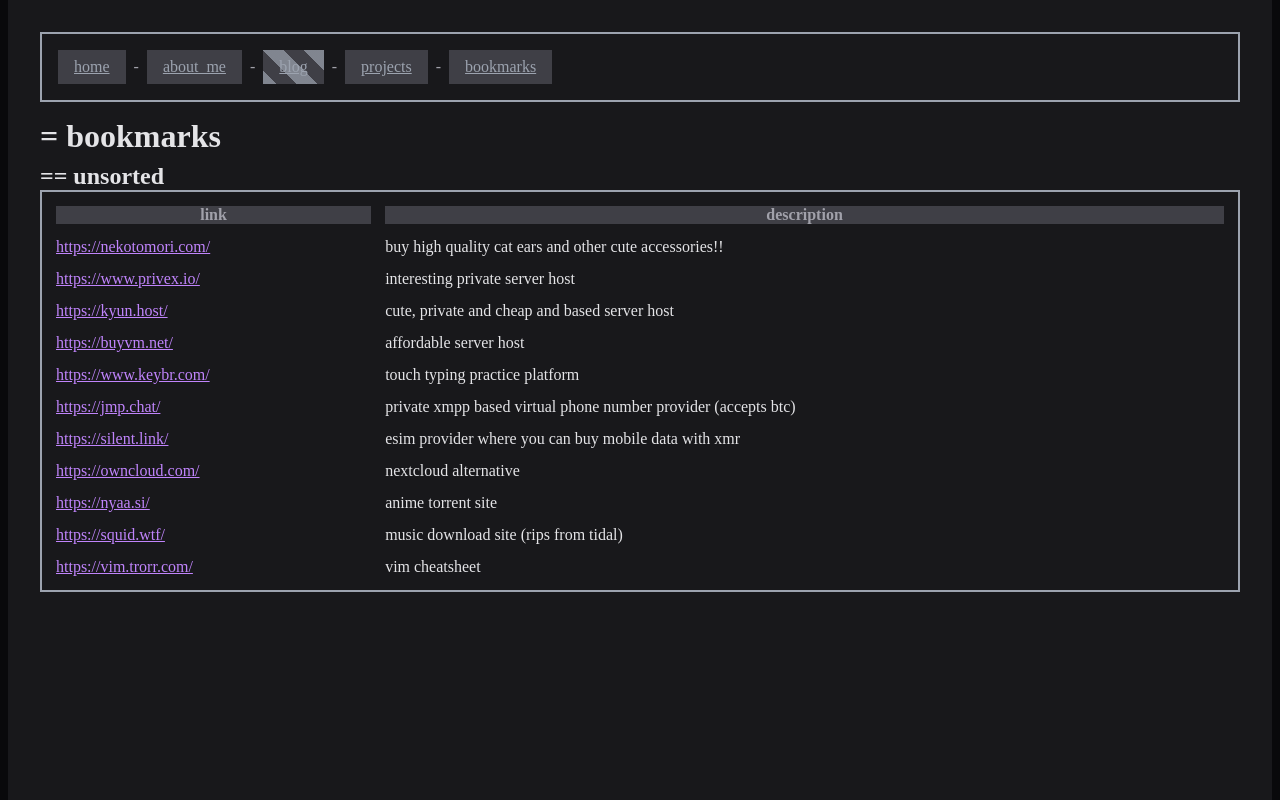
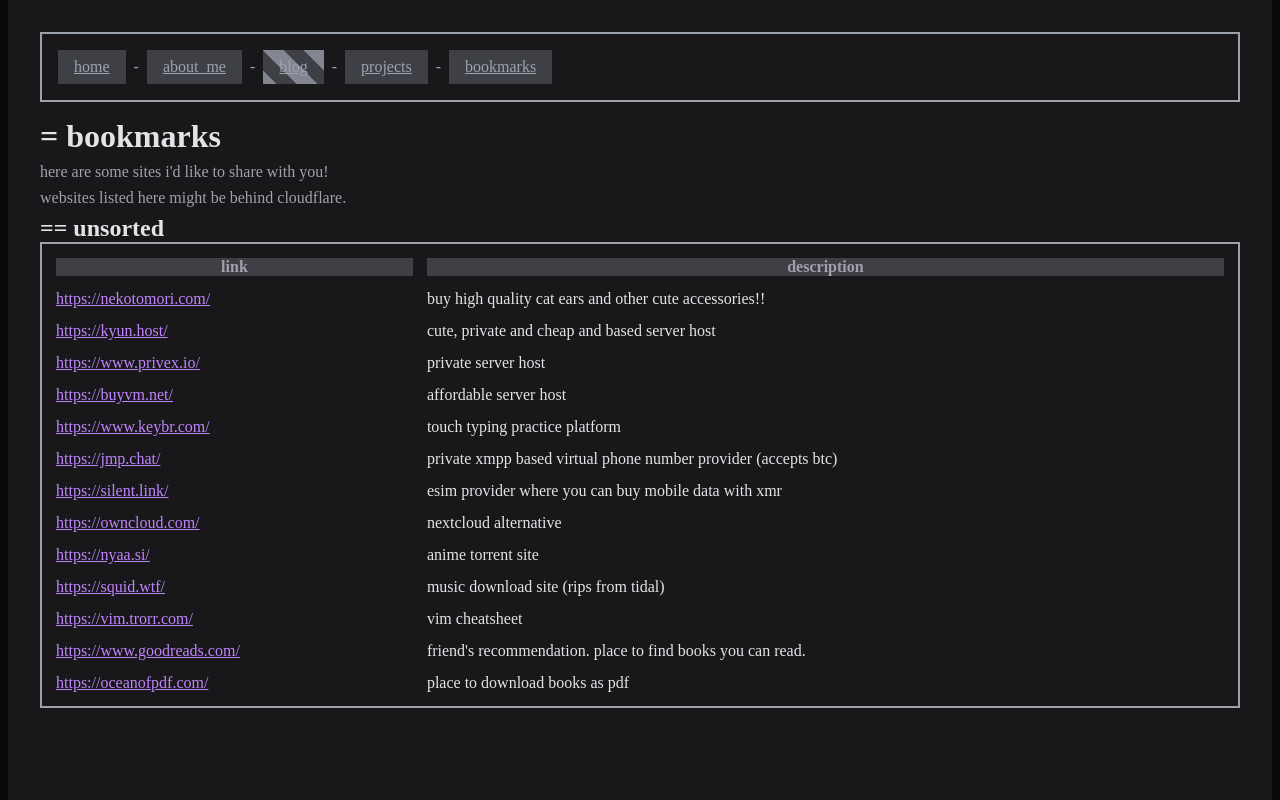
Before and after one commit to kuviidev/site, a Nuxt app: page /bookmarks in a window 1280 px wide. Shown: the top 800 px of the page. Built offline with nearby package versions, Linux system fonts and the light colour scheme.

Commit message:
feat: new bookmarks

```diff
--- a/app/pages/bookmarks.vue
+++ b/app/pages/bookmarks.vue
@@ -2,8 +2,8 @@
 // not using an array of objects because this is easier to write
 const links: string[][] = [
   ['https://nekotomori.com/', 'buy high quality cat ears and other cute accessories!!'],
-  ['https://www.privex.io/', 'interesting private server host'],
   ['https://kyun.host/', 'cute, private and cheap and based server host'],
+  ['https://www.privex.io/', 'private server host'],
   ['https://buyvm.net/', 'affordable server host'],
   ['https://www.keybr.com/', 'touch typing practice platform'],
   ['https://jmp.chat/', 'private xmpp based virtual phone number provider (accepts btc)'],
@@ -12,6 +12,8 @@ const links: string[][] = [
   ['https://nyaa.si/', 'anime torrent site'],
   ['https://squid.wtf/', 'music download site (rips from tidal)'],
   ['https://vim.trorr.com/', 'vim cheatsheet'],
+  ['https://www.goodreads.com/', "friend's recommendation. place to find books you can read."],
+  ['https://oceanofpdf.com/', 'place to download books as pdf'],
 ];
 </script>
 
@@ -19,6 +21,8 @@ const links: string[][] = [
   <!-- TODO: sort shit based on category e.g tech -->
   <div class="h-[100vh] flex flex-col gap-2">
     <h1>= bookmarks</h1>
+    <p>here are some sites i'd like to share with you!</p>
+    <p>websites listed here might be behind cloudflare.</p>
     <div>
       <h2>== unsorted</h2>
       <table class="w-full">
```
